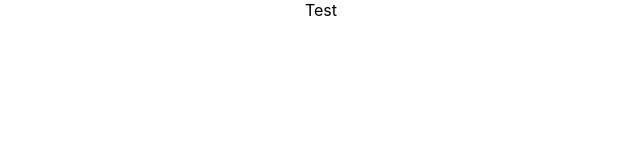
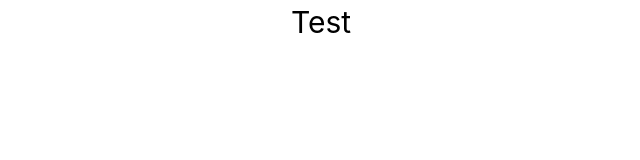
Before and after one commit to smiley1293/badminton-booking-fe, a React (Create React App) app: page / in a window 1280 px wide. Shown: the top 160 px of the page, without its empty margins (319-959 px from the left). Built offline with nearby package versions, Linux system fonts and the light colour scheme.

Commit message:
config tailwind

```diff
--- a/package.json
+++ b/package.json
@@ -34,5 +34,8 @@
       "last 1 firefox version",
       "last 1 safari version"
     ]
+  },
+  "devDependencies": {
+    "tailwindcss": "^3.4.4"
   }
 }
--- a/src/App.js
+++ b/src/App.js
@@ -3,7 +3,7 @@
 
 function App() {
   return (
-    <div className="App">
+    <div className="App text-[30px]">
       Test
     </div>
   );
--- a/src/index.css
+++ b/src/index.css
@@ -1,3 +1,7 @@
+@tailwind base;
+@tailwind components;
+@tailwind utilities;
+
 body {
   margin: 0;
   font-family: -apple-system, BlinkMacSystemFont, 'Segoe UI', 'Roboto', 'Oxygen',
--- /dev/null
+++ b/tailwind.config.js
@@ -0,0 +1,11 @@
+/** @type {import('tailwindcss').Config} */
+module.exports = {
+  mode:"jit",
+  content: [
+    "./src/**/*.{js,jsx,ts,tsx}",
+  ],
+  theme: {
+    extend: {},
+  },
+  plugins: [],
+}
```
Also changed, not shown: 1 other file (tests, documents, lock files or other folders).
